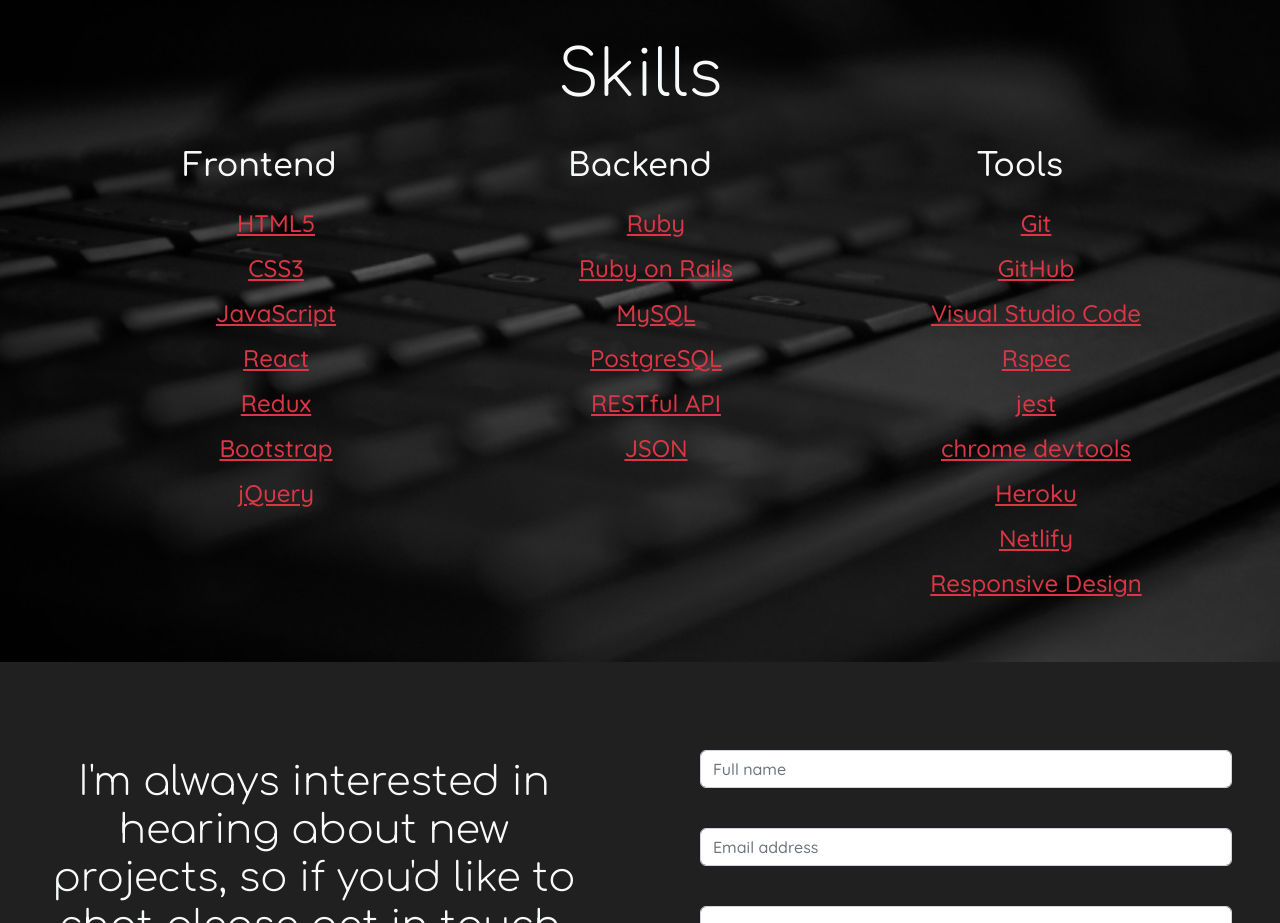
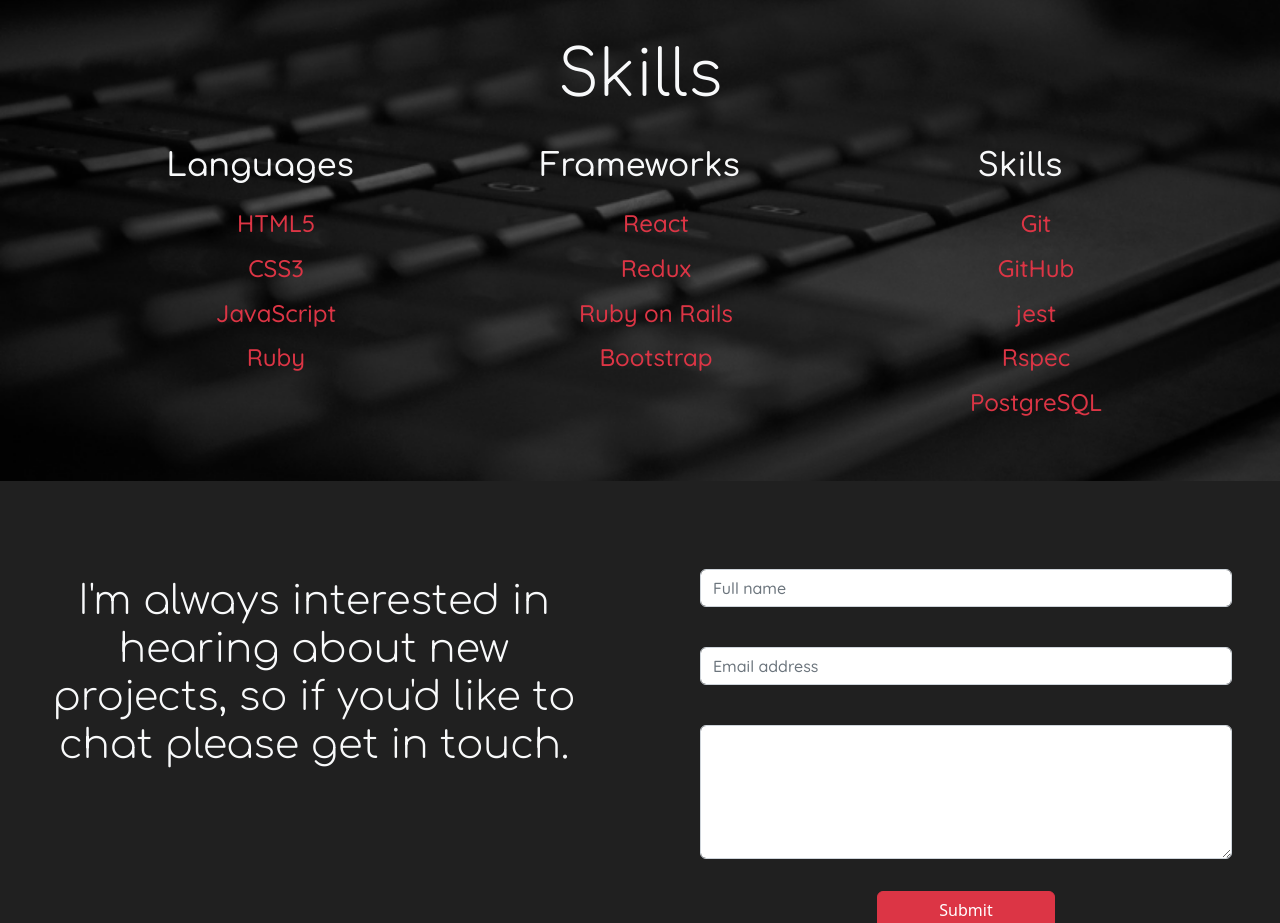
Before and after one commit to Matthieu96Code/portfolio-react-bootstrap, a React (Create React App) app: page / in a window 1280 px wide. Shown: the part 3480-4403 px from the top of the page. Built offline with nearby package versions, Linux system fonts and the light colour scheme.

Commit message:
Update skills section on column

```diff
--- a/src/components/Skills.js
+++ b/src/components/Skills.js
@@ -1,42 +1,33 @@
 const skills = [
     {
         id: 1,
-        category: 'Frontend',
+        category: 'Languages',
         skills: [
             { id: 1, name: 'HTML5', link: 'https://developer.mozilla.org/en-US/docs/Web/Guide/HTML/HTML5' },
             { id: 2, name: 'CSS3', link: 'https://developer.mozilla.org/en-US/docs/Web/CSS' },
             { id: 3, name: 'JavaScript', link: 'https://developer.mozilla.org/en-US/docs/Web/JavaScript' },
-            { id: 4, name: 'React', link: 'https://reactjs.org/' },
-            { id: 5, name: 'Redux', link: 'https://redux.js.org/' },
-            { id: 6, name: 'Bootstrap', link: 'https://getbootstrap.com/' },
-            { id: 7, name: 'jQuery', link: 'https://jquery.com/' },
+            { id: 4, name: 'Ruby', link: 'https://www.ruby-lang.org/en/' },
         ]
     },
     {
         id: 2,
-        category: 'Backend',
+        category: 'Frameworks',
         skills: [
-            { id: 1, name: 'Ruby', link: 'https://www.ruby-lang.org/en/' },
-            { id: 2, name: 'Ruby on Rails', link: 'https://rubyonrails.org/' },
-            { id: 3, name: 'MySQL', link: 'https://www.mysql.com/' },
-            { id: 4, name: 'PostgreSQL', link: 'https://www.postgresql.org/' },
-            { id: 5, name: 'RESTful API', link: 'https://restfulapi.net/' },
-            { id: 6, name: 'JSON', link: 'https://www.json.org/json-en.html' },
+            { id: 1, name: 'React', link: 'https://reactjs.org/' },
+            { id: 2, name: 'Redux', link: 'https://redux.js.org/' },
+            { id: 3, name: 'Ruby on Rails', link: 'https://rubyonrails.org/' },
+            { id: 4, name: 'Bootstrap', link: 'https://getbootstrap.com/' },
         ]
     },
     {
         id: 3,
-        category: 'Tools',
+        category: 'Skills',
         skills: [
             { id: 1, name: 'Git', link: 'https://git-scm.com/' },
             { id: 2, name: 'GitHub', link: 'https://docs.github.com/' },
-            { id: 3, name: 'Visual Studio Code', link: 'https://code.visualstudio.com/' },
+            { id: 3, name: 'jest', link: 'https://jestjs.io/' },
             { id: 4, name: 'Rspec', link: 'https://rspec.info/' },
-            { id: 5, name: 'jest', link: 'https://jestjs.io/' },
-            { id: 6, name: 'chrome devtools', link: 'https://developer.chrome.com/docs/devtools/' },
-            { id: 7, name: 'Heroku', link: 'https://www.heroku.com/' },
-            { id: 8, name: 'Netlify', link: 'https://www.netlify.com/' },
-            { id: 9, name: 'Responsive Design', link: 'https://developer.mozilla.org/en-US/docs/Learn/CSS/CSS_layout/Responsive_Design' },
+            { id: 6, name: 'PostgreSQL', link: 'https://www.postgresql.org/' },
         ]
     }
 ]
--- a/src/components/Technologies.js
+++ b/src/components/Technologies.js
@@ -14,7 +14,7 @@
               </h3>
               <ul className="">
                 {skill.skills.map((item) => (
-                  <li className="list-unstyled my-3 quicksand-font"><a href={item.link} className="text-danger h4">{item.name}</a></li>
+                  <li className="list-unstyled my-3 quicksand-font"><a href={item.link} className="text-danger h4 list-group-item">{item.name}</a></li>
                 ))}
               </ul>
             </div>
```
